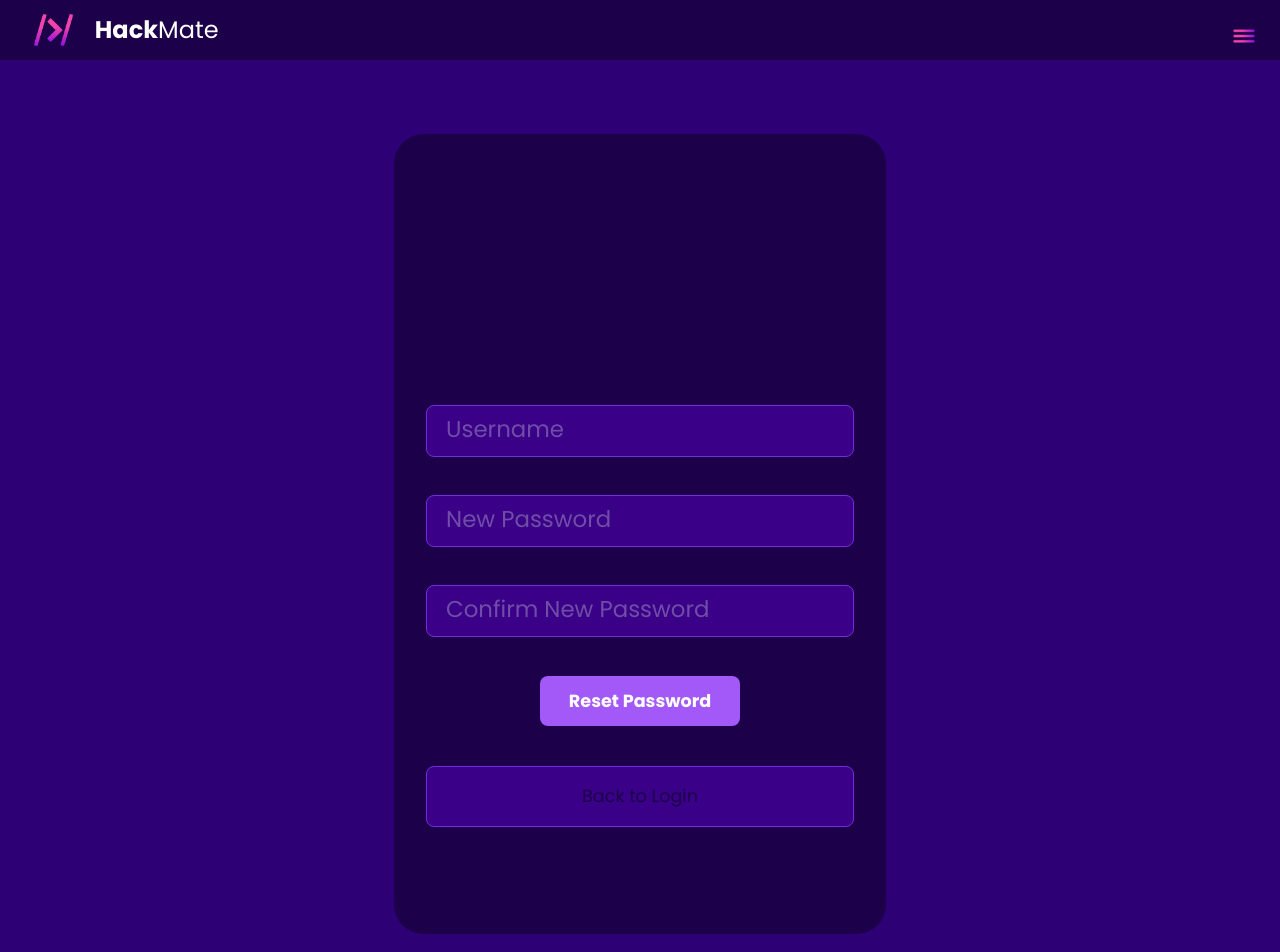
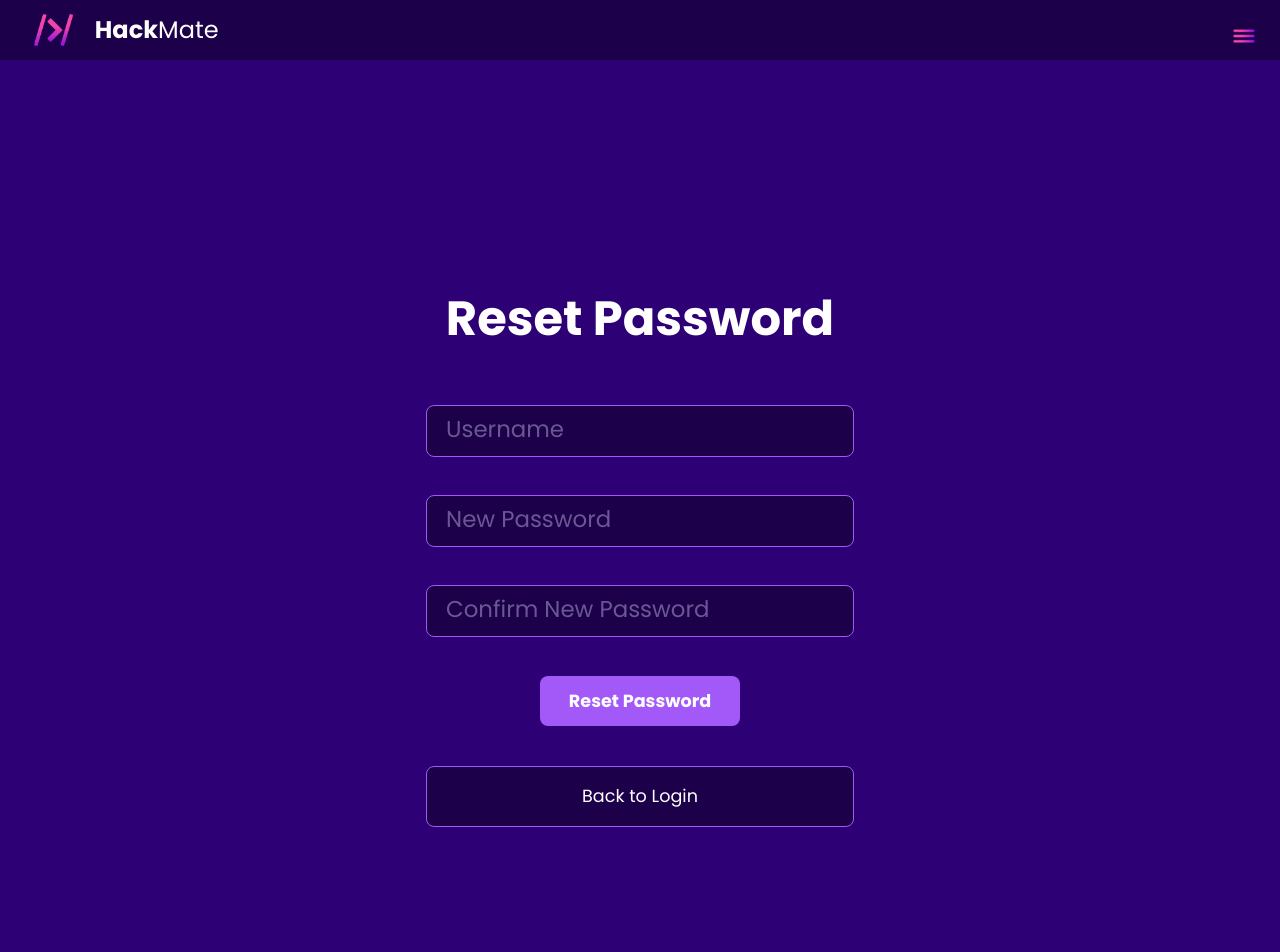
Before and after one commit to ihatepeanuts32/HackMate, a React (Vite) app in the folder frontend/: page /reset-password in a window 1280 px wide. Shown: the top 952 px of the page. Built offline with nearby package versions, Linux system fonts and the light colour scheme.

Commit message:
fixed dark mode reset password

```diff
--- a/frontend/src/styles/ResetPassword.css
+++ b/frontend/src/styles/ResetPassword.css
@@ -18,7 +18,7 @@
 
 .reset-password-container {
     min-height: 100vh;
-    background-color: var(--reset-form-bg);
+    background-color: transparent;
     display: flex;
     flex-direction: column;
     align-items: center;
@@ -114,3 +114,35 @@
     text-align: center;
     margin-bottom: 1rem;
 }
+
+[data-theme="dark"] .reset-password-container h1 {
+    color: #fff;
+}
+[data-theme="dark"] .reset-input {
+    background-color: #1C0049;
+    color: #fff;
+    border: 1px solid #a259f7;
+}
+[data-theme="dark"] .reset-input::placeholder {
+    color: #b8aee0;
+}
+[data-theme="dark"] .reset-input:focus {
+    background-color: #1C0049;
+    border-color: #a259f7;
+}
+[data-theme="dark"] .reset-button {
+    background-color: #a259f7;
+    color: #fff;
+}
+[data-theme="dark"] .reset-button:hover {
+    background-color: #7a5cff;
+}
+[data-theme="dark"] .back-to-login {
+    background-color: #1C0049;
+    color: #fff;
+    border: 1px solid #a259f7;
+}
+[data-theme="dark"] .back-to-login:hover {
+    background-color: #2A0066;
+    border-color: #7a5cff;
+}
```
